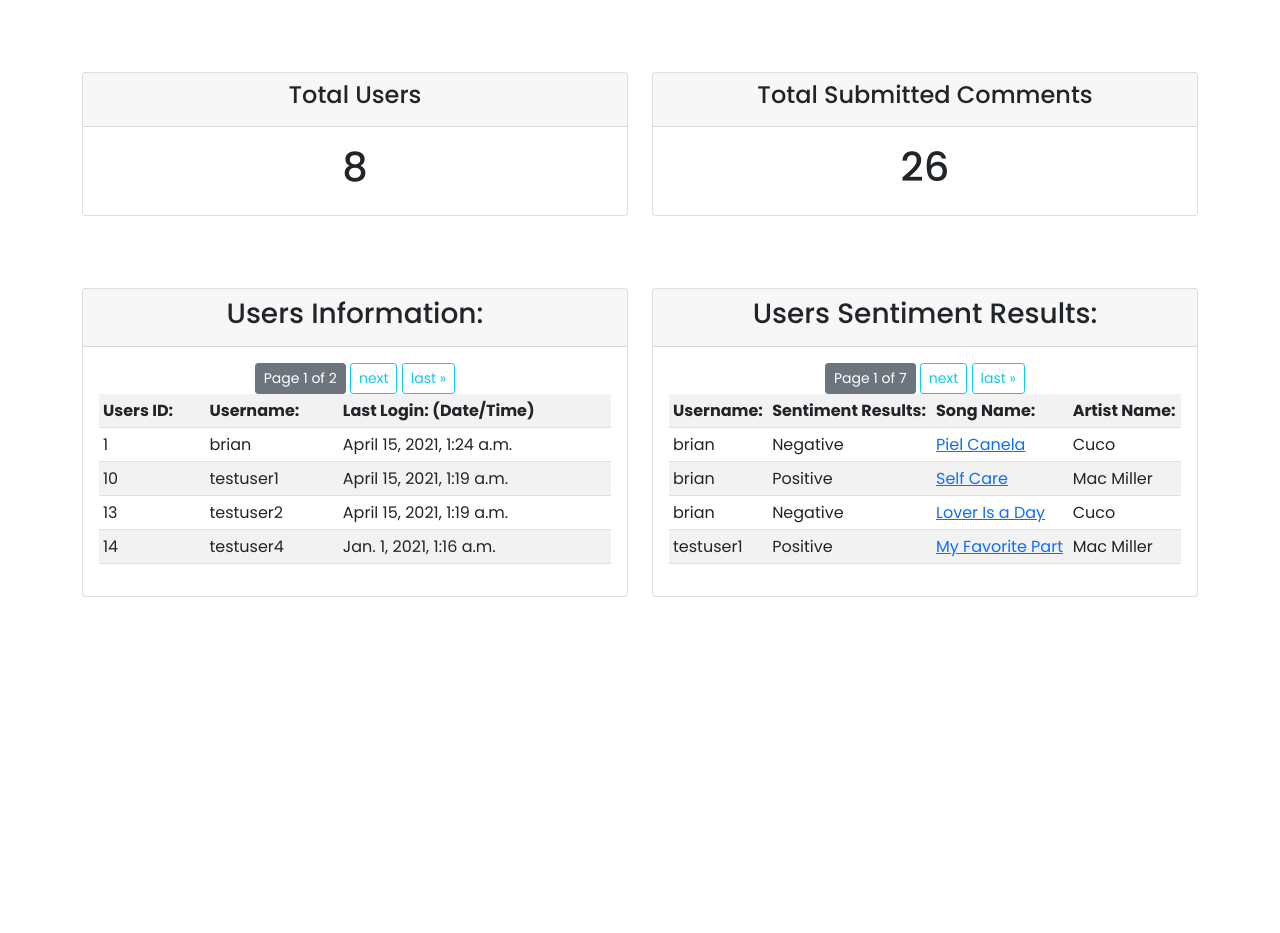
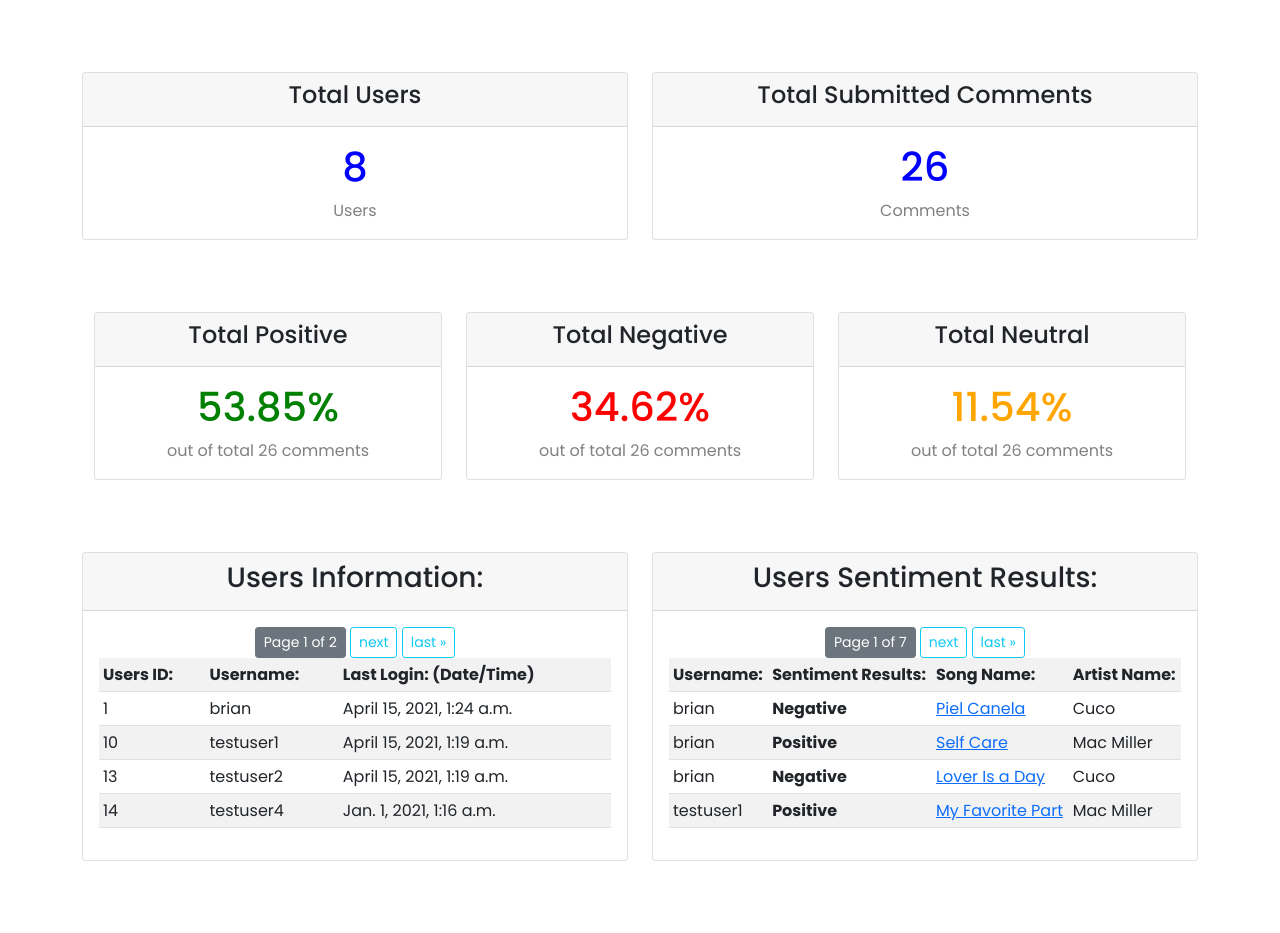
Before and after one commit to 19201400/FYP, a Django app: page /dashboard/ in a window 1280 px wide. Shown: the part 80-1013 px from the top of the page. Before the commit the page ends 677 px from the top, so only its background shows below. Run offline with Django 3.2, Linux system fonts and the light colour scheme; a user stored in the database is signed in; data comes from the database, SQL or seed files in the repository; both versions use the stored data as it was after the commit; some libraries are stand-ins or nearby versions.

Commit message:
15 April 2021 1:25

```diff
--- a/accounts/models.py
+++ b/accounts/models.py
@@ -22,6 +22,8 @@ class Songs(models.Model):
         return self.likes.count()
 
 
+
+
 class Sentiment_Records(models.Model):
     song_comments = models.TextField(max_length=500)
     sentiment_result = models.TextField(max_length=200)
--- a/accounts/static/css/main.js
+++ b/accounts/static/css/main.js
@@ -2,3 +2,14 @@ function ik(val){
 
 	document.getElementById("artistName").value = val;
 }
+
+
+
+function myFunction() {
+  var x = document.getElementById("myDIV");
+  if (x.style.display === "none") {
+    x.style.display = "block";
+  } else {
+    x.style.display = "none";
+  }
+}
--- a/accounts/templates/accounts/dashboard.html
+++ b/accounts/templates/accounts/dashboard.html
@@ -12,7 +12,7 @@
 			  		<h4 class="card-title">Total Users</h4>
 			  	</div>
 			  	<div class="card-body">
-			    	<h1 class="card-title">{{total_users}}</h1>
+			    	<h1 class="card-title"><font color="blue">{{total_users}}</font></h1> <font color="grey">Users</font>
 			  	</div>
 			</div>
 		</div>
@@ -25,13 +25,57 @@
 			  		<h4 class="card-title">Total Submitted Comments</h4>
 			  	</div>
 			  	<div class="card-body">
-			    	<h1 class="card-title">{{total_comments}}</h1>
+			    	<h1 class="card-title"><font color="blue">{{total_comments}}</font></h1> <font color="grey">Comments</font>
 			  	</div>
 			</div>
 		</div>
 	</div>
 </div>
 
+<br>
+<br>
+<br>
+<div class="container-fluid">
+	<div class="row">
+		<div class="col-md-12">
+			<div class="row">
+				<div class="col-md-4">
+					<div class="card text-center">
+						<div class="card-header">
+			  				<h4 class="card-title">Total Positive</h4>
+			  			</div>
+			  			<div class="card-body">
+			  				<h1 class="card-title"><font color="green">{{total_po}}%</font></h1><font color="grey">out of total {{total_comments}} comments</font>
+
+			  			</div>
+					</div>
+				</div>
+				<div class="col-md-4">
+					<div class="card text-center">
+						<div class="card-header">
+			  				<h4 class="card-title">Total Negative</h4>
+			  			</div>
+			  			<div class="card-body">
+			  				<h1 class="card-title"><font color="red">{{total_neg}}%</font></h1> <font color="grey">out of total {{total_comments}} comments</font>
+
+			  			</div>
+					</div>
+				</div>
+				<div class="col-md-4">
+					<div class="card text-center">
+						<div class="card-header">
+			  				<h4 class="card-title">Total Neutral</h4>
+			  			</div>
+			  			<div class="card-body">
+			  				<h1 class="card-title"><font color="orange">{{total_neu}}%</font></h1> <font color="grey">out of total {{total_comments}} comments</font>
+
+			  			</div>
+					</div>
+				</div>
+			</div>
+		</div>
+	</div>
+</div>
 <br>
 <br>
 <br>
@@ -113,7 +157,7 @@
 						<tr>
 							<!-- <td>{{ forloop.counter }}</td> -->
 							<td>{{comment.usr}}</td>
-							<td>{{comment.sentiment_result}}</td>
+							<td><b>{{comment.sentiment_result}}</b></td>
 							<td><a href ="{% url 'music_profile' comment.song.id %}">{{comment.song.Song_name}}</a></td>
 							<td>{{comment.song.artist_name}}</td>
 						</tr>
@@ -125,4 +169,8 @@
 		</div>
 	</div>
 </div>
+<br>
+<br>
+<br>
+
    {% endblock %}
--- a/accounts/templates/accounts/music_profile.html
+++ b/accounts/templates/accounts/music_profile.html
@@ -104,7 +104,10 @@
 							      	Posted on: {{x.date_created}}
 
 							    <br>
-							      	{{x.song_comments}}
+							      	{{x.song_comments}} 👉
+
+							      	<b>{{x.sentiment_result}}</b>
+
 							    <br>
 							    <hr>
 							    {% endfor %}
--- a/accounts/views.py
+++ b/accounts/views.py
@@ -99,7 +99,16 @@ def AdminHomepage(request):
 	total_users = users.count()
 	total_comments = comments.count()
 
-	context = {'users':page_obj2, 'comments':page_obj, 'groups':groups, 'total_users':total_users, 'total_comments':total_comments}
+	total_po = Sentiment_Records.objects.filter(sentiment_result__exact="Positive").count()
+	po = round((total_po / total_comments) * 100,2)
+	total_neg = Sentiment_Records.objects.filter(sentiment_result__exact="Negative").count()
+	neg = round((total_neg / total_comments) * 100,2)
+	total_neu = Sentiment_Records.objects.filter(sentiment_result__exact="Neutral").count()
+	neu = round((total_neu / total_comments) * 100,2)
+
+
+
+	context = {'users':page_obj2, 'comments':page_obj, 'groups':groups, 'total_users':total_users, 'total_comments':total_comments, 'total_po':po, 'total_neg':neg, 'total_neu':neu}
 	return render(request, 'accounts/dashboard.html', context)
 
 
@@ -358,7 +367,10 @@ def RecommendationPage(request):
 		songs2 = paginator2.page(paginator2.num_pages)
 
 
-	others_liked_songs = Sentiment_Records.objects.filter(Q(sentiment_result__exact="Positive") & ~Q(usr__exact=request.user))
+	a = Sentiment_Records.objects.filter(~Q(usr__exact=request.user))
+	others_liked_songs = a.filter(sentiment_result__exact="Positive")
+
+	# others_liked_songs = Sentiment_Records.objects.filter(~Q(usr__exact=request.user) & Q(sentiment_result__exact="Positive"))
 	# Pagination...
 	paginator3 = Paginator(others_liked_songs, 8)
 	page = request.GET.get('page3')
@@ -369,9 +381,21 @@ def RecommendationPage(request):
 	except EmptyPage:
 		songs3 = paginator3.page(paginator3.num_pages)
 
-	positive_comm = Sentiment_Records.objects.filter(Q(sentiment_result__exact="Positive") & Q(usr__exact=request.user))
+	# positive_comm = Sentiment_Records.objects.filter(Q(sentiment_result__exact="Positive") & Q(usr__exact=request.user))
 
-	context = {'positive_comm':positive_comm, 'just_updated_song':songs1, 'sounds_of_7080s':songs2, 'others_liked_songs':songs3}
+	user_liked_songs = Songs.objects.filter(likes=request.user)
+	# Pagination...
+	paginator4 = Paginator(user_liked_songs, 8)
+	page = request.GET.get('page4')
+	try:
+		songs4 = paginator4.page(page)
+	except PageNotAnInteger:
+		songs4 = paginator4.page(1)
+	except EmptyPage:
+		songs4 = paginator4.page(paginator4.num_pages)
+
+
+	context = {'just_updated_song':songs1, 'sounds_of_7080s':songs2, 'others_liked_songs':songs3, 'user_liked_songs':songs4}
 
 	return render(request, 'accounts/recommendation.html', context)
 
```
Also changed, not shown: accounts/templates/accounts/music.html (+6 -26 lines), accounts/templates/accounts/recommendation.html (+55 -2 lines), db.sqlite3.
